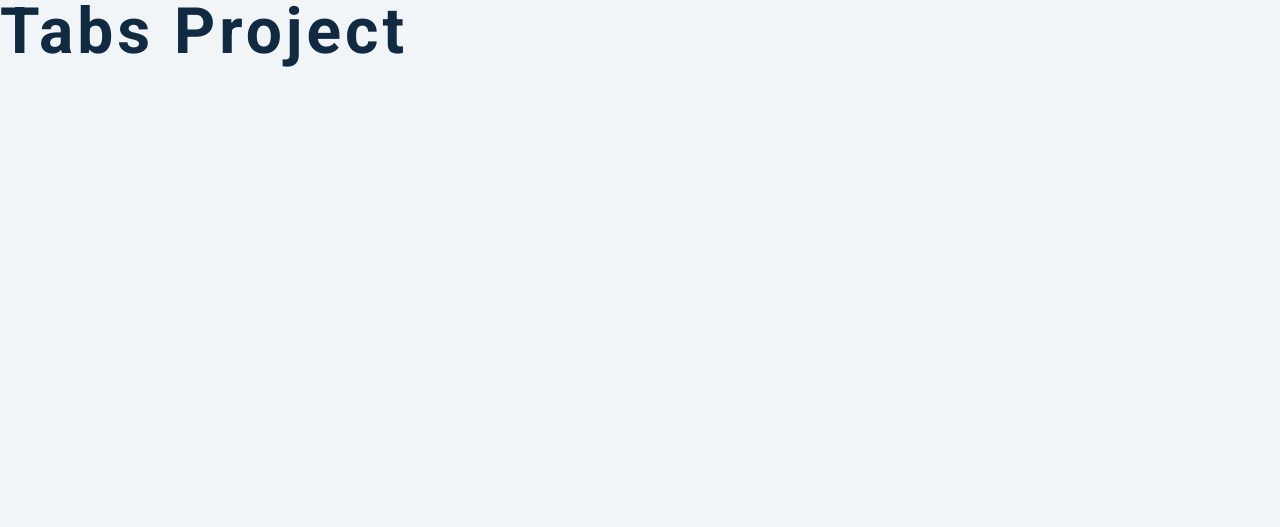
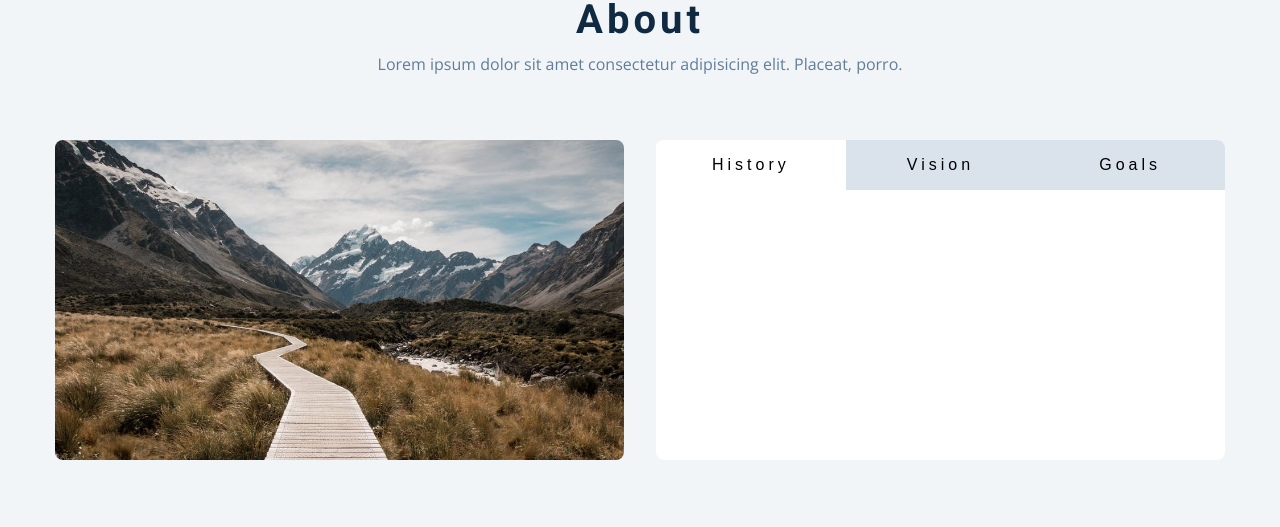
Before and after one commit to Geachie/tabs-project-js, a plain HTML site: page index.html in a window 1280 px wide. Drawn offline with nearby package versions, Linux system fonts and the light colour scheme.

Commit message:
Add btn container

```diff
--- a/index.html
+++ b/index.html
@@ -9,7 +9,29 @@
     <link rel="stylesheet" href="styles.css" />
   </head>
   <body>
-    <h1>tabs project</h1>
+    <section>
+      <div class="title">
+        <h2>about</h2>
+        <p>Lorem ipsum dolor sit amet consectetur adipisicing elit. Placeat, porro.</p>
+      </div>
+      <div class="about-center section-center">
+        <article class="about-img">
+          <img src="./hero-bcg.jpeg" alt="about image">
+        </article>
+        <article class="about">
+          <!-- btn container -->
+          <div class="btn-container">
+            <button class="tab-btn active" data-id="history">history</button>
+            <button class="tab-btn" data-id="vision">vision</button>
+            <button class="tab-btn" data-id="goals">goals</button>
+          </div>
+        </article>
+        <article class="about-content">
+          <!-- single item -->
+          <!-- end secret item -->
+        </article>
+      </div>
+    </section>
     <!-- javascript -->
     <script src="app.js"></script>
   </body>
```
